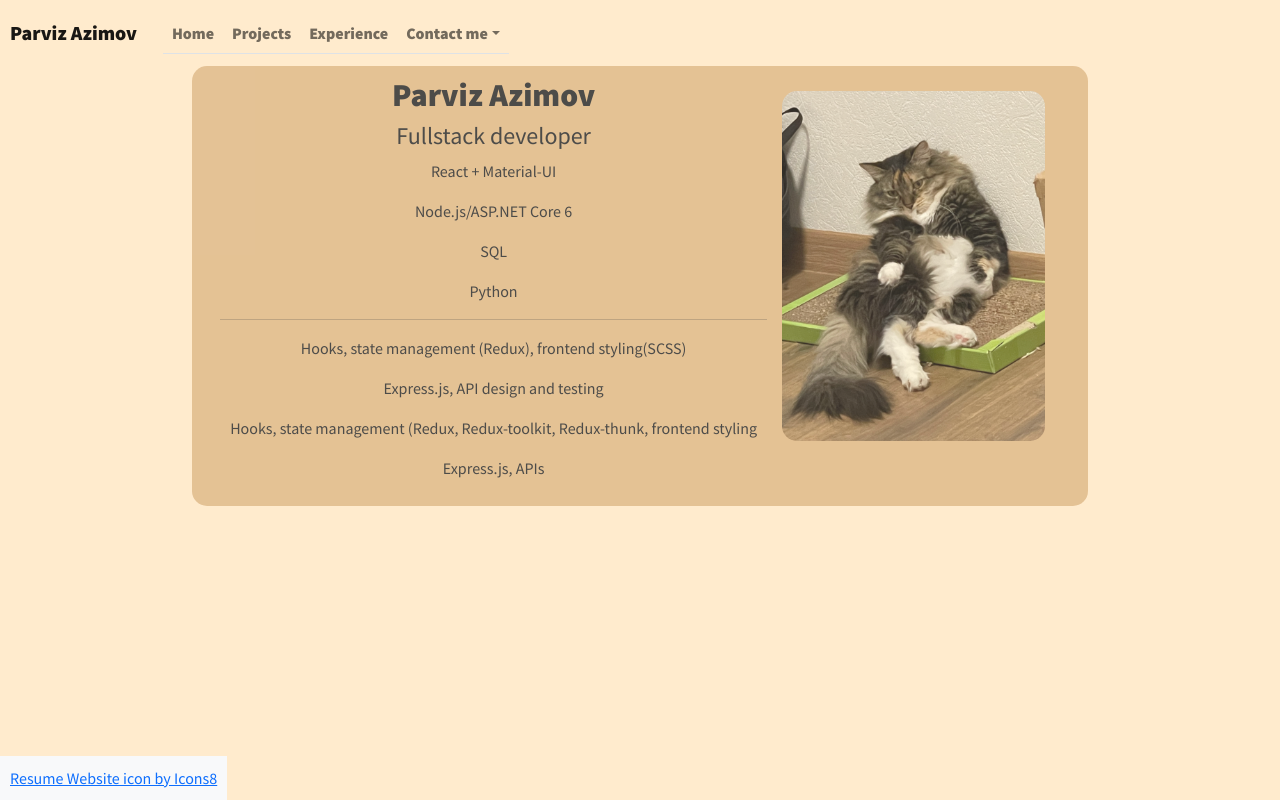
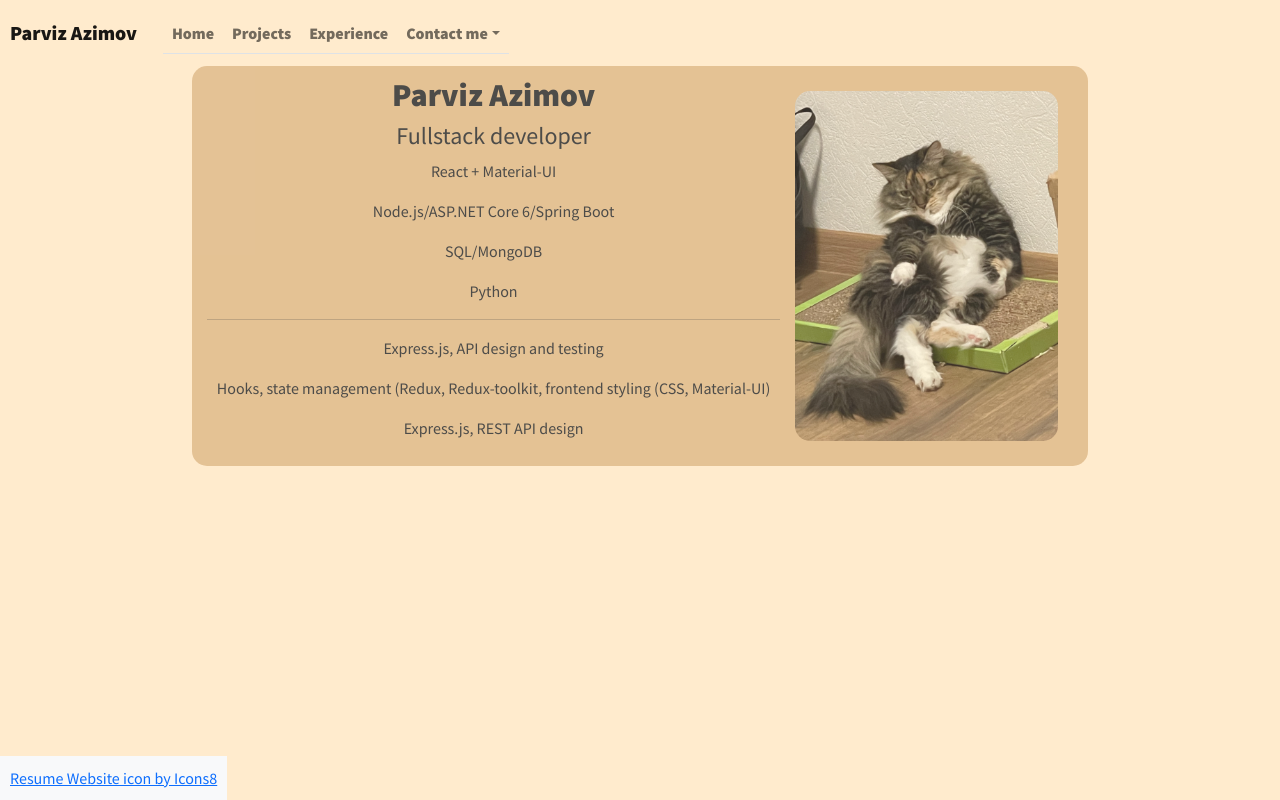
Before and after one commit to AzimovParviz/portfolio, a React (Create React App) app: page / in a window 1280 px wide. Built offline with nearby package versions, Linux system fonts and the light colour scheme.

Commit message:
updated the skillset information

```diff
--- a/src/pages/Skills.tsx
+++ b/src/pages/Skills.tsx
@@ -7,18 +7,17 @@ function Skills() {
                 <h4>Fullstack developer</h4>
                 <article>
                     <p>React + Material-UI</p>
-		    <p>Node.js/ASP.NET Core 6</p>
-                    <p>SQL</p>
+		    <p>Node.js/ASP.NET Core 6/Spring Boot</p>
+		    <p>SQL/MongoDB</p>
                     <p>Python</p>
                 </article>
                 <hr></hr>
                 <div id="skills-details">
                     <article>
 
-                        <p>Hooks, state management (Redux), frontend styling(SCSS)</p>
                         <p>Express.js, API design and testing</p>
-                        <p>Hooks, state management (Redux, Redux-toolkit, Redux-thunk, frontend styling</p>
-                        <p>Express.js, APIs</p>
+                        <p>Hooks, state management (Redux, Redux-toolkit, frontend styling (CSS, Material-UI)</p>
+                        <p>Express.js, REST API design</p>
                     </article>
                 </div>
             </div>
```
